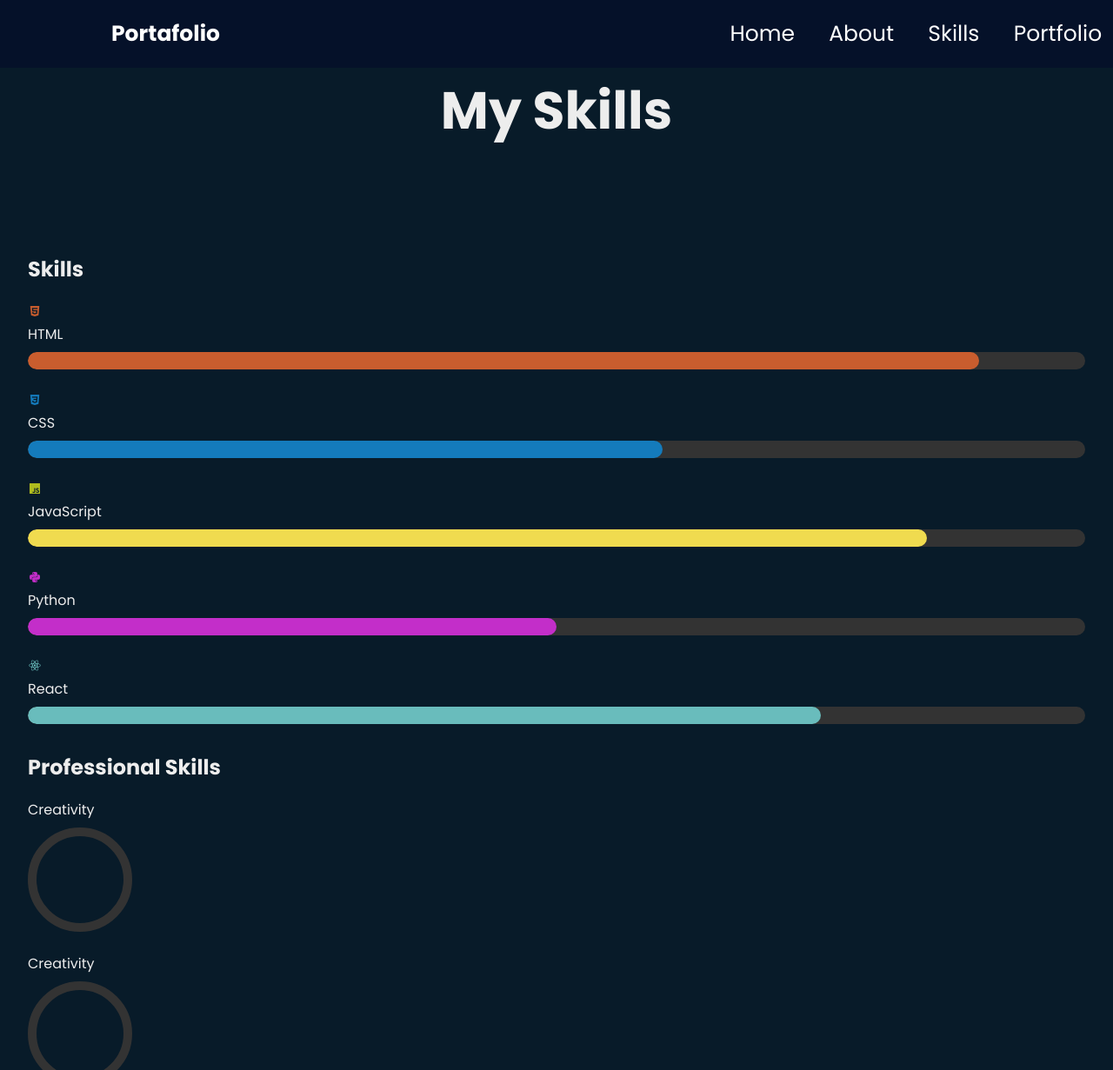
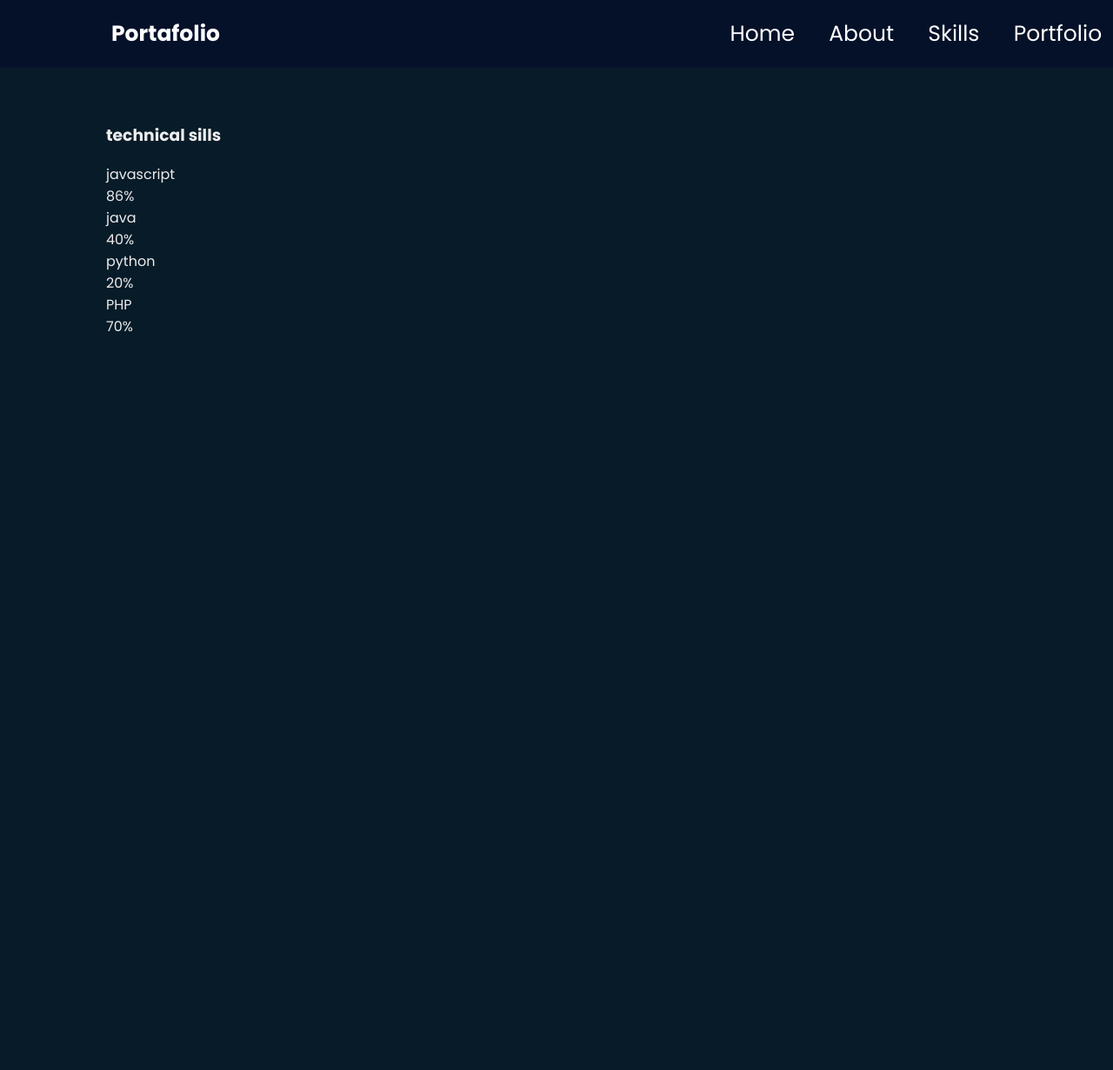
Before and after one commit to octarusconi/Pagina-WEB-lab-compu, a plain HTML site: page skills.html in a window 1280 px wide. Shown: the top 1231 px of the page at 87% size. After the commit the page ends 800 px from the top, so only its background shows below. Drawn offline with nearby package versions, Linux system fonts and the light colour scheme.

Commit message:
skills desde 0 inicio

```diff
--- a/skills.html
+++ b/skills.html
@@ -24,60 +24,71 @@
                 <a href="contact.html" style="--i:5">Contact</a> <!-- Enlace a la página de contacto -->
             </nav>
         </header>
-        <section id="skills">
-            <h1 class ="sub-title">My <spam> Skills </spam></h1>
-            <h1>Skills</h1>
-            <div class="skill"><i style="color: #c95d2e" class='bx bxl-html5'></i>
-                <p>HTML</p>
-                <div class="progress">
-                    <div class="progress-bar html"></div>
+
+        <section class="skills" id="skills">
+            <div class="container">
+                <div class="row">
+                    <div class="col-sm 12 col-md-6">
+                        <div class="skills - inner">
+                            <div class="professionnal-skills">
+                                <h3> technical sills</h3>
+                                <div class="each skills">
+
+                                    <div class="candidatos">
+                                        <div class="parcial">
+                                            <div class="info">
+                                                <div class="name">javascript</div>
+                                                <div class="percentage-naum">86%</div>
+                                            </div>
+                                            <div class="progressbar">
+                                                <div class="porcentagem" style="width: 86%;"></div>
                                             </div>
                                         </div>
-            <div class="skill"><i style="color: #147bbc" class='bx bxl-css3'></i>
-                <p>CSS</p>
-                <div class="progress">
-                    <div class="progress-bar css"></div>
+                                    </div>
+
+                                    <div class="candidatos">
+                                        <div class="parcial">
+                                            <div class="info">
+                                                <div class="name">java</div>
+                                                <div class="percentage-naum">40%</div>
+                                            </div>
+                                            <div class="progressbar">
+                                                <div class="porcentagem" style="width: 40%;"></div>
                                             </div>
                                         </div>
-            <div class="skill"><i style="color: #b0bc1e" class='bx bxl-javascript'></i>
-                <p>JavaScript</p>
-                <div class="progress">
-                    <div class="progress-bar javascript"></div>
+                                    </div>
+
+                                    <div class="candidatos">
+                                        <div class="parcial">
+                                            <div class="info">
+                                                <div class="name">python</div>
+                                                <div class="percentage-naum">20%</div>
+                                            </div>
+                                            <div class="progressbar">
+                                                <div class="porcentagem" style="width: 20%;"></div>
                                             </div>
                                         </div>
-            <div class="skill"><i style="color: #c32ec9" class='bx bxl-python'></i>
-                <p>Python</p>
-                <div class="progress">
-                    <div class="progress-bar python"></div>
+                                    </div>
+
+                                    <div class="candidatos">
+                                        <div class="parcial">
+                                            <div class="info">
+                                                <div class="name">PHP</div>
+                                                <div class="percentage-naum">70%</div>
+                                            </div>
+                                            <div class="progressbar">
+                                                <div class="porcentagem" style="width: 70%;"></div>
                                             </div>
                                         </div>
-            <div class="skill"><i style="color: #69bcbc" class='bx bxl-react'></i>
-                <p>React</p>
-                <div class="progress">
-                    <div class="progress-bar react"></div>
+                                    </div>
+
                                 </div>
                             </div>
-            <h2>Professional Skills</h2>
-            <div class="professional-skill">
-                <p>Creativity</p>
-                <div class="circle">
-                    <div class="circle-bar creativity"></div>
                         </div>
                 </div>
-            <div class="professional-skill">
-                <p>Creativity</p>
-                <div class="circle">
-                    <div class="circle-bar communication"></div>
             </div>
-            </div>
-                <p>Creativity</p>
-                <div class="circle">
-                    <div class="circle-bar creativity"></div>
-                </div>
-                <p>Creativity</p>
-                <div class="circle">
-                    <div class="circle-bar creativity"></div>
-                </div>
+
         </section>
+
     </body>
 </html>
```
Lines whose indentation alone changed are shown as unchanged.
